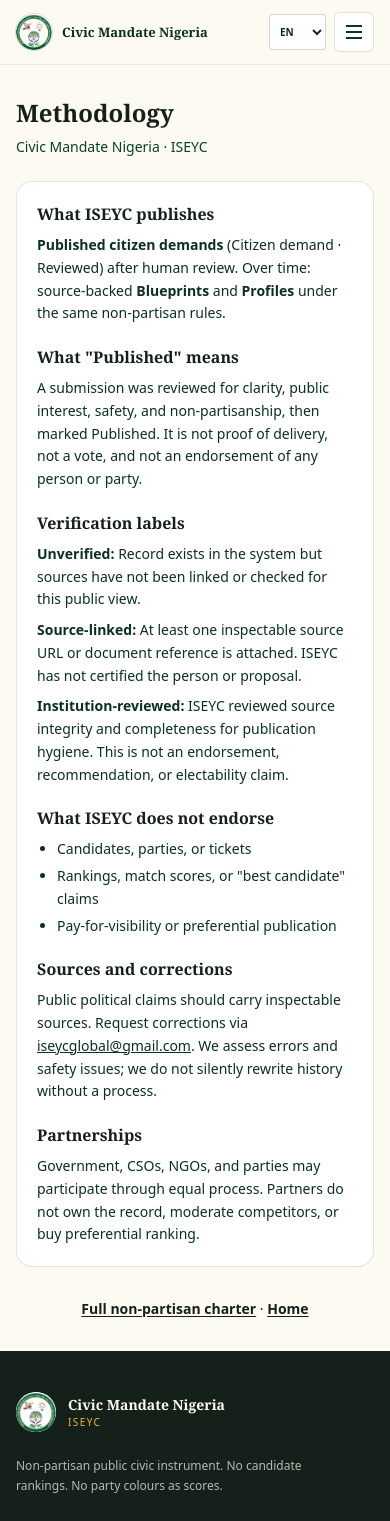
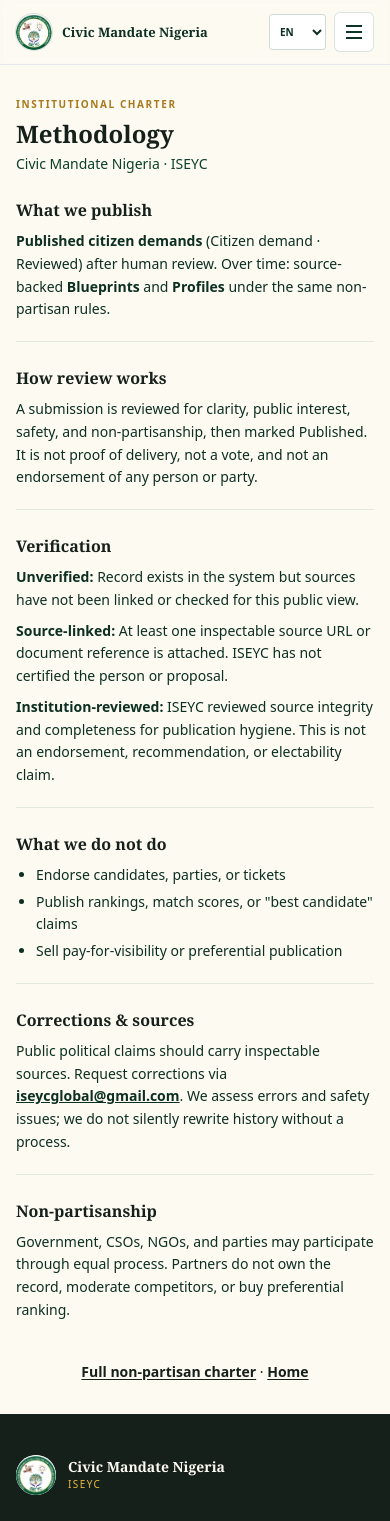
Before and after one commit to mrzulqarnainnadabo/2027-street-mandate, a Next.js app: page /methodology in a window 390 px wide. Shown: the top 1521 px of the page. Built offline with nearby package versions, Linux system fonts and the light colour scheme.

Commit message:
ui: duty tiles, states directory, profiles empty state, methodology charter spacing
Consistent max-w-3xl shells. Duty selection clearer as product workflow.
States page as national directory. Profiles honest empty state.

```diff
--- a/app/methodology/page.tsx
+++ b/app/methodology/page.tsx
@@ -13,15 +13,18 @@
 
 export default function MethodologyPage() {
   return (
-    <div className="mx-auto min-h-screen max-w-2xl">
+    <div className="mx-auto min-h-screen max-w-3xl">
       <Header />
       <main className="px-4 py-8">
-        <h1 className="font-display text-2xl font-bold text-forest-900">Methodology</h1>
-        <p className="mt-2 text-sm text-forest-600">{PRODUCT_NAME} · ISEYC</p>
+        <p className="text-[10px] font-semibold uppercase tracking-[0.16em] text-gold-600">
+          Institutional charter
+        </p>
+        <h1 className="mt-1.5 font-display text-2xl font-bold text-forest-900">Methodology</h1>
+        <p className="mt-1 text-sm text-forest-600">{PRODUCT_NAME} · ISEYC</p>
 
-        <div className="paper-card mt-6 space-y-5 rounded-2xl p-5 text-sm leading-relaxed text-forest-800">
-          <section>
-            <h2 className="font-display text-base font-bold text-forest-900">What ISEYC publishes</h2>
+        <div className="mt-6 space-y-6 text-sm leading-relaxed text-forest-800">
+          <section className="border-b border-forest-500/10 pb-5">
+            <h2 className="font-display text-base font-bold text-forest-900">What we publish</h2>
             <p className="mt-2">
               <strong>Published citizen demands</strong> ({PUBLISHED_DEMAND_LABEL}) after human
               review. Over time: source-backed <strong>Blueprints</strong> and{" "}
@@ -29,17 +32,17 @@
             </p>
           </section>
 
-          <section>
-            <h2 className="font-display text-base font-bold text-forest-900">What "Published" means</h2>
+          <section className="border-b border-forest-500/10 pb-5">
+            <h2 className="font-display text-base font-bold text-forest-900">How review works</h2>
             <p className="mt-2">
-              A submission was reviewed for clarity, public interest, safety, and non-partisanship,
+              A submission is reviewed for clarity, public interest, safety, and non-partisanship,
               then marked Published. It is not proof of delivery, not a vote, and not an endorsement
               of any person or party.
             </p>
           </section>
 
-          <section>
-            <h2 className="font-display text-base font-bold text-forest-900">Verification labels</h2>
+          <section className="border-b border-forest-500/10 pb-5">
+            <h2 className="font-display text-base font-bold text-forest-900">Verification</h2>
             <ul className="mt-2 space-y-2">
               {VERIFICATION_STATES.map((v) => (
                 <li key={v.id}>
@@ -49,20 +52,20 @@
             </ul>
           </section>
 
-          <section>
-            <h2 className="font-display text-base font-bold text-forest-900">What ISEYC does not endorse</h2>
+          <section className="border-b border-forest-500/10 pb-5">
+            <h2 className="font-display text-base font-bold text-forest-900">What we do not do</h2>
             <ul className="mt-2 list-disc space-y-1 pl-5">
-              <li>Candidates, parties, or tickets</li>
-              <li>Rankings, match scores, or "best candidate" claims</li>
-              <li>Pay-for-visibility or preferential publication</li>
+              <li>Endorse candidates, parties, or tickets</li>
+              <li>Publish rankings, match scores, or "best candidate" claims</li>
+              <li>Sell pay-for-visibility or preferential publication</li>
             </ul>
           </section>
 
-          <section>
-            <h2 className="font-display text-base font-bold text-forest-900">Sources and corrections</h2>
+          <section className="border-b border-forest-500/10 pb-5">
+            <h2 className="font-display text-base font-bold text-forest-900">Corrections &amp; sources</h2>
             <p className="mt-2">
               Public political claims should carry inspectable sources. Request corrections via{" "}
-              <a className="underline" href={`mailto:${ISEYC_EMAIL}`}>
+              <a className="font-semibold underline" href={`mailto:${ISEYC_EMAIL}`}>
                 {ISEYC_EMAIL}
               </a>
               . We assess errors and safety issues; we do not silently rewrite history without a
@@ -71,7 +74,7 @@
           </section>
 
           <section>
-            <h2 className="font-display text-base font-bold text-forest-900">Partnerships</h2>
+            <h2 className="font-display text-base font-bold text-forest-900">Non-partisanship</h2>
             <p className="mt-2">
               Government, CSOs, NGOs, and parties may participate through equal process. Partners do
               not own the record, moderate competitors, or buy preferential ranking.
@@ -79,7 +82,7 @@
           </section>
         </div>
 
-        <p className="mt-8 text-center text-sm">
+        <p className="mt-10 text-center text-sm">
           <Link href="/about" className="font-semibold underline underline-offset-2">
             Full non-partisan charter
           </Link>
--- a/app/profiles/page.tsx
+++ b/app/profiles/page.tsx
@@ -12,27 +12,27 @@
 
 export default function ProfilesPage() {
   return (
-    <div className="mx-auto min-h-screen max-w-2xl">
+    <div className="mx-auto min-h-screen max-w-3xl">
       <Header />
       <main className="px-4 py-8">
-        <p className="text-[10px] font-semibold uppercase tracking-wide text-gold-600">
-          Layer 3 · foundation
+        <p className="text-[10px] font-semibold uppercase tracking-[0.16em] text-gold-600">
+          Public information records
         </p>
-        <h1 className="mt-1 font-display text-2xl font-bold text-forest-900">
+        <h1 className="mt-1.5 font-display text-2xl font-bold text-forest-900">
           Public profiles
         </h1>
-        <p className="mt-2 text-sm leading-relaxed text-forest-700">
+        <p className="mt-2 max-w-lg text-sm leading-relaxed text-forest-700">
           Structured, source-backed information records for public-office seekers and related
           figures. <strong>Not campaign pages.</strong> Not rankings. Not "who to vote for."
         </p>
 
-        <div className="paper-card mt-6 rounded-2xl p-5 text-sm text-forest-800">
+        <div className="paper-card mt-6 rounded-lg p-5 text-sm text-forest-800">
           <h2 className="font-display text-base font-bold text-forest-900">
-            Verification states (public meaning)
+            Verification states
           </h2>
           <ul className="mt-3 space-y-3">
             {VERIFICATION_STATES.map((v) => (
-              <li key={v.id} className="border-l-2 border-forest-500/30 pl-3">
+              <li key={v.id} className="border-l-2 border-forest-500/25 pl-3">
                 <div className="font-semibold text-forest-900">{v.label}</div>
                 <p className="mt-0.5 text-xs leading-relaxed text-forest-600">{v.meaning}</p>
               </li>
@@ -44,28 +44,24 @@
           </p>
         </div>
 
-        <div className="mt-6 rounded-2xl border border-dashed border-forest-500/25 bg-forest-50/50 px-4 py-8 text-center">
-          <p className="text-sm font-semibold text-forest-800">No public profiles published yet</p>
-          <p className="mt-2 text-xs leading-relaxed text-forest-600">
+        <div className="mt-6 rounded-lg border border-dashed border-forest-500/25 bg-forest-50/40 px-4 py-10 text-center">
+          <p className="text-sm font-semibold text-forest-800">
+            Public profiles are being built from source-linked records.
+          </p>
+          <p className="mx-auto mt-2 max-w-sm text-xs leading-relaxed text-forest-600">
             Profiles will appear here only after source-linked data and human review. Empty is
             honest. We will not invent candidates or parties.
           </p>
         </div>
 
-        <div className="mt-8 space-y-2 text-center text-sm">
-          <Link
-            href="/blueprints"
-            className="block font-semibold text-forest-700 underline underline-offset-2"
-          >
-            Public Blueprint Register
+        <div className="mt-8 flex flex-wrap justify-center gap-x-4 gap-y-2 text-sm">
+          <Link href="/blueprints" className="font-semibold text-forest-700 underline underline-offset-2">
+            Blueprint Register
           </Link>
-          <Link href="/" className="block font-semibold text-forest-600 underline underline-offset-2">
-            ← Citizen demands (Mandate)
+          <Link href="/" className="font-semibold text-forest-600 underline underline-offset-2">
+            Citizen demands
           </Link>
-          <Link
-            href="/methodology"
-            className="block text-xs font-medium text-forest-500 underline underline-offset-2"
-          >
+          <Link href="/methodology" className="text-xs font-medium text-forest-500 underline underline-offset-2">
             Methodology
           </Link>
         </div>
--- a/components/DutyCards.tsx
+++ b/components/DutyCards.tsx
@@ -10,18 +10,21 @@
   onSelect: (id: string) => void;
 }) {
   return (
-    <section className="px-4" aria-labelledby="duty-step-heading">
-      <h2
-        id="duty-step-heading"
-        className="mb-1 text-center font-display text-base font-bold text-forest-800"
-      >
-        What must public office deliver?
-      </h2>
-      <p className="mb-4 text-center text-[11px] text-forest-500">
-        Step 1 · Pick one duty of government
-      </p>
+    <section className="px-4 pt-6" aria-labelledby="duty-step-heading">
+      <div className="mb-4 text-center">
+        <p className="text-[10px] font-bold uppercase tracking-[0.14em] text-forest-500">
+          Step 01
+        </p>
+        <h2
+          id="duty-step-heading"
+          className="mt-1 font-display text-base font-bold text-forest-800"
+        >
+          What must public office deliver?
+        </h2>
+        <p className="mt-1 text-[11px] text-forest-500">Pick one duty of government</p>
+      </div>
       <div
-        className="grid grid-cols-1 gap-1.5 sm:grid-cols-2"
+        className="grid grid-cols-1 gap-2 sm:grid-cols-2"
         role="group"
         aria-label="Duty of government"
       >
@@ -33,14 +36,14 @@
               type="button"
               onClick={() => onSelect(m.id)}
               aria-pressed={active}
-              className={`flex min-h-[48px] items-center gap-3 rounded-lg border px-3 py-3 text-left transition active:scale-[0.99] ${
+              className={`flex min-h-[52px] items-center gap-3 rounded-md border px-3 py-3 text-left transition active:scale-[0.99] ${
                 active
                   ? "border-forest-500 bg-forest-50 ring-1 ring-forest-500"
                   : "border-forest-500/12 bg-white hover:border-forest-500/30"
               }`}
             >
               <span
-                className={`flex h-8 w-8 shrink-0 items-center justify-center rounded-md text-sm ${
+                className={`flex h-9 w-9 shrink-0 items-center justify-center rounded-md text-base ${
                   active ? "bg-forest-500 text-cream" : "bg-forest-50 text-forest-700"
                 }`}
                 aria-hidden
```
Also changed, not shown: app/states/page.tsx (+12 -9 lines).
